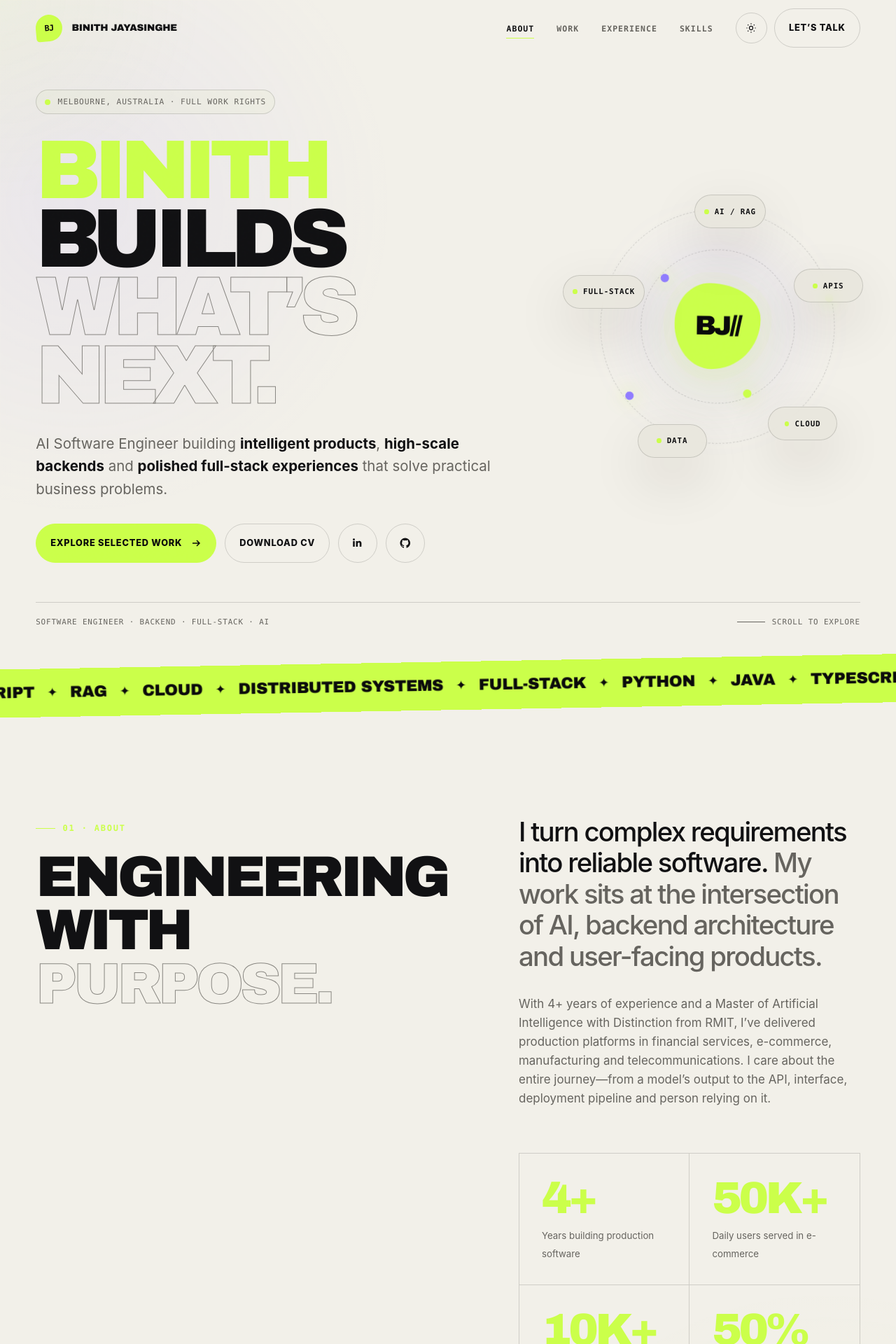
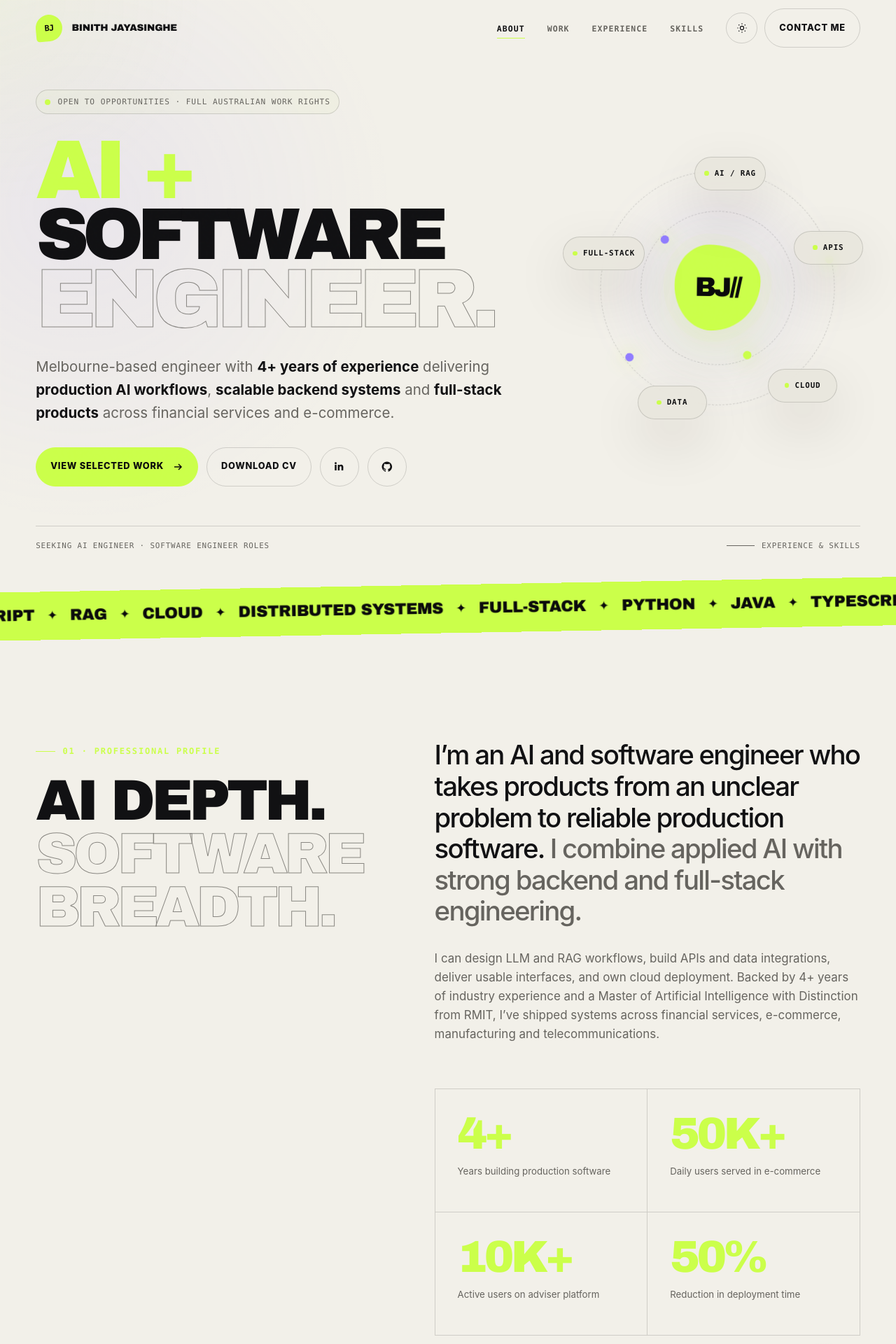
Before and after one commit to jpbinith/portfolio, a React (Vite) app: page / in a window 1280 px wide. Shown: the top 1920 px of the page at 70% size. Built offline with nearby package versions, Linux system fonts and the light colour scheme.

Commit message:
content updated

```diff
--- a/index.html
+++ b/index.html
@@ -3,10 +3,10 @@
   <head>
     <meta charset="UTF-8" />
     <meta name="viewport" content="width=device-width, initial-scale=1.0" />
-    <meta name="description" content="Portfolio of Binith Jayasinghe, a Melbourne-based Software Engineer specialising in AI, backend systems and full-stack products." />
+    <meta name="description" content="Binith Jayasinghe is a Melbourne-based AI and Software Engineer with 4+ years of experience building production AI workflows, backend systems and full-stack products." />
     <meta name="theme-color" content="#0a0a0b" />
     <meta property="og:title" content="Binith Jayasinghe — AI & Software Engineer" />
-    <meta property="og:description" content="I build intelligent products, scalable backends and polished digital experiences." />
+    <meta property="og:description" content="Melbourne-based engineer seeking AI Engineer and Software Engineer opportunities." />
     <meta property="og:type" content="website" />
     <title>Binith Jayasinghe — AI & Software Engineer</title>
     <script type="application/ld+json">
@@ -14,7 +14,7 @@
         "@context": "https://schema.org",
         "@type": "Person",
         "name": "Binith Jayasinghe",
-        "jobTitle": "AI Software Engineer",
+        "jobTitle": ["AI Engineer", "Software Engineer"],
         "email": "mailto:jpbinith@gmail.com",
         "telephone": "+61 452 516 327",
         "address": {
@@ -33,8 +33,11 @@
         ],
         "knowsAbout": [
           "Artificial Intelligence",
+          "AI Engineering",
+          "Software Engineering",
           "Backend Engineering",
           "Full-Stack Development",
+          "Large Language Models",
           "RAG",
           "Python",
           "Java",
--- a/src/components/About/About.tsx
+++ b/src/components/About/About.tsx
@@ -11,23 +11,24 @@ export function About() {
     <section className="section shell" id="about" aria-labelledby="about-title">
       <div className="about-grid">
         <div className="about-sticky">
-          <SectionHeading index="01" kicker="About" id="about-title">
-            Engineering with <span className="outline-text">purpose.</span>
+          <SectionHeading index="01" kicker="Professional profile" id="about-title">
+            AI depth. <span className="outline-text">Software breadth.</span>
           </SectionHeading>
         </div>
 
         <div ref={copyRef} className={copyRevealClass}>
           <p className="about-copy">
-            I turn complex requirements into reliable software.{' '}
+            I’m an AI and software engineer who takes products from an unclear problem to reliable
+            production software.{' '}
             <span className="muted">
-              My work sits at the intersection of AI, backend architecture and user-facing products.
+              I combine applied AI with strong backend and full-stack engineering.
             </span>
           </p>
           <p className="about-detail">
-            With 4+ years of experience and a Master of Artificial Intelligence with Distinction from
-            RMIT, I’ve delivered production platforms in financial services, e-commerce, manufacturing
-            and telecommunications. I care about the entire journey—from a model’s output to the API,
-            interface, deployment pipeline and person relying on it.
+            I can design LLM and RAG workflows, build APIs and data integrations, deliver usable
+            interfaces, and own cloud deployment. Backed by 4+ years of industry experience and a
+            Master of Artificial Intelligence with Distinction from RMIT, I’ve shipped systems across
+            financial services, e-commerce, manufacturing and telecommunications.
           </p>
 
           <div className="stats">
--- a/src/components/Header/Header.tsx
+++ b/src/components/Header/Header.tsx
@@ -80,7 +80,7 @@ export function Header() {
           >
             {theme === 'dark' ? <MoonIcon /> : <SunIcon />}
           </button>
-          <Button variant="ghost" href="#contact">Let’s talk</Button>
+          <Button variant="ghost" href="#contact">Contact me</Button>
           <button
             className="menu-toggle"
             type="button"
--- a/src/components/Hero/Hero.css
+++ b/src/components/Hero/Hero.css
@@ -68,6 +68,10 @@
   color: var(--accent);
 }
 
+.hero h1 .role--software {
+  font-size: .88em;
+}
+
 .hero-copy {
   max-width: 720px;
   margin: 2rem 0 0;
@@ -132,7 +136,7 @@
   }
 
   .hero h1 {
-    font-size: clamp(3.2rem, 18vw, 5.6rem);
+    font-size: clamp(3rem, 15.5vw, 5.6rem);
   }
 
   .hero-foot {
--- a/src/components/Hero/Hero.tsx
+++ b/src/components/Hero/Hero.tsx
@@ -1,3 +1,4 @@
+import { CV_DOWNLOAD_NAME, CV_URL } from '../../config/site'
 import { useReveal } from '../../hooks/useReveal'
 import { Button, IconLink } from '../Button/Button'
 import { ArrowIcon, GitHubIcon, LinkedInIcon } from '../Button/Icons'
@@ -15,20 +16,21 @@ export function Hero() {
           <div ref={contentRef} className={`hero-content ${contentRevealClass}`}>
             <div className="availability">
               <span className="availability-dot" />
-              Melbourne, Australia · Full work rights
+              Open to opportunities · Full Australian work rights
             </div>
             <h1 id="hero-title">
-              <span className="name">Binith</span>
-              <span className="role">Builds <span className="outline-text">what’s next.</span></span>
+              <span className="name">AI +</span>
+              <span className="role role--software">Software</span>
+              <span className="role outline-text">Engineer.</span>
             </h1>
             <p className="hero-copy">
-              AI Software Engineer building <strong>intelligent products</strong>,{' '}
-              <strong>high-scale backends</strong> and <strong>polished full-stack experiences</strong>{' '}
-              that solve practical business problems.
+              Melbourne-based engineer with <strong>4+ years of experience</strong> delivering{' '}
+              <strong>production AI workflows</strong>, <strong>scalable backend systems</strong> and{' '}
+              <strong>full-stack products</strong> across financial services and e-commerce.
             </p>
             <div className="hero-actions">
-              <Button href="#work">Explore selected work <ArrowIcon /></Button>
-              <Button variant="ghost" href="/Binith-Jayasinghe-CV.pdf" download>Download CV</Button>
+              <Button href="#work">View selected work <ArrowIcon /></Button>
+              <Button variant="ghost" href={CV_URL} download={CV_DOWNLOAD_NAME}>Download CV</Button>
               <IconLink
                 href="https://www.linkedin.com/in/binith-jayasinghe/"
                 target="_blank"
@@ -52,8 +54,8 @@ export function Hero() {
         </div>
 
         <div ref={footRef} className={`hero-foot ${footRevealClass}`}>
-          <span>Software Engineer · Backend · Full-stack · AI</span>
-          <span className="scroll-cue"><span />Scroll to explore</span>
+          <span>Seeking AI Engineer · Software Engineer roles</span>
+          <span className="scroll-cue"><span />Experience & skills</span>
         </div>
       </div>
     </section>
--- a/src/components/WorkSection/WorkSection.tsx
+++ b/src/components/WorkSection/WorkSection.tsx
@@ -8,11 +8,11 @@ export function WorkSection() {
     <section className="section shell" id="work" aria-labelledby="work-title">
       <SectionHeading
         index="02"
-        kicker="Selected work"
+        kicker="Relevant work"
         id="work-title"
-        lead="A selection of production challenges spanning intelligent document processing, financial platforms, commerce and operational automation."
+        lead="Evidence of what I would bring to an AI Engineer or Software Engineer role: production AI, backend platforms, distributed systems and operational automation."
       >
-        Systems built to <span className="outline-text">perform.</span>
+        Production work. <span className="outline-text">Real outcomes.</span>
       </SectionHeading>
 
       <div className="work-list">
--- /dev/null
+++ b/src/config/site.ts
@@ -0,0 +1,4 @@
+import cvUrl from '../assets/CV/Binith_Jayasinghe.pdf'
+
+export const CV_URL = cvUrl
+export const CV_DOWNLOAD_NAME = 'Binith-Jayasinghe-CV.pdf'
--- a/src/data/portfolio.ts
+++ b/src/data/portfolio.ts
@@ -79,7 +79,7 @@ export const experience: ExperienceItem[] = [
     company: 'Triple A Super',
     location: 'Melbourne',
     description:
-      'Building production AI, backend integrations and full-stack financial platforms; owning deployments and operational support across Docker, Nginx and CI/CD.',
+      'Building production LLM, OCR and RAG workflows alongside Python and Django APIs, financial-data integrations and full-stack platform features; owning delivery across Docker, Nginx and CI/CD.',
   },
   {
     period: 'Mar 2023 — Feb 2024',
@@ -87,7 +87,7 @@ export const experience: ExperienceItem[] = [
     company: 'SyscoLabs',
     location: 'Sri Lanka',
     description:
-      'Delivered high-traffic commerce features in a distributed microservices environment and mentored junior engineers across implementation, debugging and code quality.',
+      'Delivered Java, Spring Boot, Node.js, React and GraphQL features for a high-traffic distributed commerce platform, while mentoring junior engineers across implementation, debugging and code quality.',
   },
   {
     period: 'Sep 2021 — Mar 2023',
@@ -95,7 +95,7 @@ export const experience: ExperienceItem[] = [
     company: 'FcodeLabs',
     location: 'Sri Lanka',
     description:
-      'Created APIs, integrations, interfaces and automation for an enterprise production platform, working directly with client stakeholders and guiding junior developers.',
+      'Built NestJS and GraphQL APIs, Angular interfaces, AWS services and OCR automation for an enterprise production platform, working directly with stakeholders and guiding junior developers.',
   },
   {
     period: 'Feb 2021 — Sep 2021',
@@ -103,7 +103,7 @@ export const experience: ExperienceItem[] = [
     company: 'Axiata Digital Labs',
     location: 'Sri Lanka',
     description:
-      'Developed Java and Spring Boot services, REST APIs and third-party integrations while contributing to the transition from monolithic workflows to scalable microservices.',
+      'Developed Java and Spring Boot services, REST APIs and third-party integrations while helping move monolithic telecommunications workflows toward scalable microservices.',
   },
 ]
 
@@ -111,13 +111,13 @@ export const skillGroups: SkillGroup[] = [
   {
     number: '01',
     category: 'Languages',
-    title: 'Core code',
+    title: 'Core languages',
     skills: ['Python', 'Java', 'TypeScript', 'JavaScript', 'SQL'],
   },
   {
     number: '02',
     category: 'Backend',
-    title: 'Systems',
+    title: 'Backend engineering',
     skills: [
       'Django',
       'Flask',
@@ -135,7 +135,7 @@ export const skillGroups: SkillGroup[] = [
   {
     number: '03',
     category: 'AI & ML',
-    title: 'Intelligence',
+    title: 'Applied AI',
     skills: [
       'Generative AI',
       'LLMs',
@@ -151,13 +151,13 @@ export const skillGroups: SkillGroup[] = [
   {
     number: '04',
     category: 'Frontend',
-    title: 'Interfaces',
+    title: 'Product interfaces',
     skills: ['React', 'Next.js', 'Vue.js', 'Angular', 'HTML', 'CSS'],
   },
   {
     number: '05',
     category: 'Platform',
-    title: 'Cloud & Ops',
+    title: 'Cloud delivery',
     skills: [
       'AWS',
       'Microsoft Azure',
@@ -172,7 +172,7 @@ export const skillGroups: SkillGroup[] = [
   {
     number: '06',
     category: 'Data',
-    title: 'Persistence',
+    title: 'Data systems',
     skills: [
       'PostgreSQL',
       'Oracle Database',
```
Also changed, not shown: src/components/Contact/Contact.tsx (+6 -4 lines), src/components/Experience/Experience.tsx (+4 -4 lines), src/components/Learning/Learning.tsx (+7 -2 lines), src/components/Skills/Skills.tsx (+7 -2 lines), 2 other files (tests, documents, lock files or other folders).
